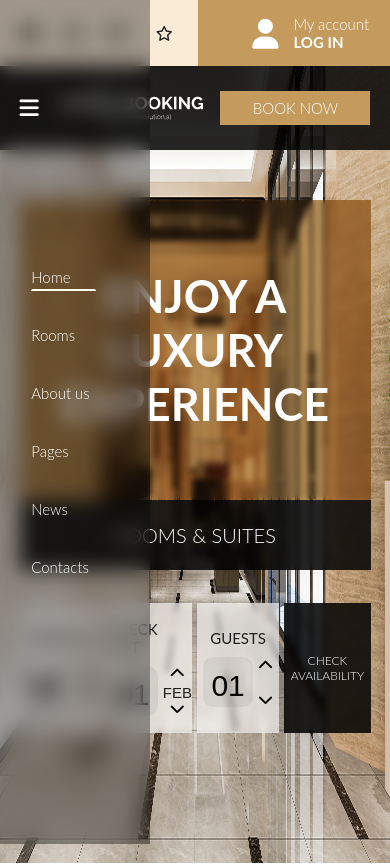
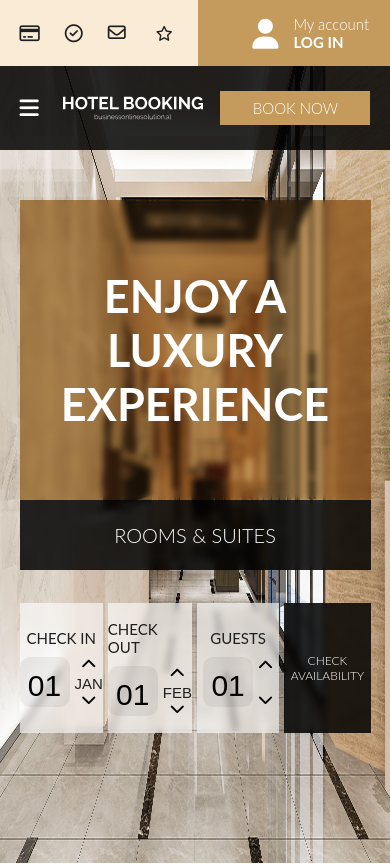
Before and after one commit to FlavioAvdulla/Hotel-Booking-System, a React (Vite) app in the folder FrontEnd/: page / in a window 390 px wide. Shown: the top 865 px of the page. Built offline with nearby package versions, Linux system fonts and the light colour scheme.

Commit message:
web_update

```diff
--- a/FrontEnd/src/components/NavbarBottom/NavbarBottom.css
+++ b/FrontEnd/src/components/NavbarBottom/NavbarBottom.css
@@ -1,14 +1,11 @@
 .navbar-bottom {
     background-color: var(--black-color-transparency);
     overflow: hidden;
-    position: -webkit-sticky;
-    /* For Safari */
+    position: -webkit-sticky; /* For Safari */
     position: sticky;
     top: -1px;
-    z-index: 2;
-    /* Ensure it stays on top */
+    z-index: 2; /* Ensure it stays on top */
 }
-
 
 .navbar-sections-bottom {
     width: 90%;
@@ -84,7 +81,6 @@
     display: none;
 }
 
-
 @media (max-width:1400px) {
     .page-sections ul {
         gap: 20px;
@@ -96,11 +92,9 @@
         gap: 0px;
     }
 
-
     .navbar-bottom img {
         width: 140px;
     }
-
 }
 
 @media (max-width:1000px) {
@@ -115,11 +109,9 @@
     .navbar-bottom button {
         min-width: 110px;
     }
-
 }
 
 @media (max-width:750px) {
-
     .page-sections {
         display: flex;
         align-items: right;
@@ -136,18 +128,15 @@
     }
 
     .page-sections li {
-        /* display: flex; */
         margin: 0px 15% 0px 0px;
         font-size: 0px;
         width: 65px;
         text-align: left;
-        /* background-color: rgb(108, 108, 108); */
     }
 
     .navbar-bottom img {
         margin: 0px 0px 0px 15px;
     }
-
 
     /* Menu icon */
     .fa-bars {
@@ -162,7 +151,6 @@
     }
 
     /* Mobile Menu */
-
     .navbar-menu {
         display: flex;
         flex-direction: column;
@@ -175,61 +163,8 @@
         backdrop-filter: blur(10px);
         justify-content: center;
         align-items: center;
-        /* z-index: 2; */
-        /* transform: translateX(100%); */
-        /* transition: transform 0.3s ease-in-out; */
-    }
-
-    .navbar-menu.open {
-        animation: slideIn 1s forwards;
-        transform: translateX(0);
-    }
-
-    .navbar-menu.closed {
-        animation: slideOut 1s forwards;
-        transform: translateX(0);
-    }
-
-    /* ====================Slide in and out */
-    @keyframes slideIn {
-        from {
-            transform: translateX(-100%);
-        }
-
-        to {
-            transform: translateX(0);
-        }
-    }
-
-    @keyframes slideOut {
-        from {
-            transform: translateX(0);
-        }
-
-        to {
-            transform: translateX(-100%);
-        }
-    }
-
-
-
-    /* IN CASE YOU DONT WANT TO OPEN MENU AUTOMATICALLY
-      SET THE USESTATE FROM TRUE TO FALSE AND WRITE THIS CODE IN CSS
-
-    .navbar-menu {
-        display: flex;
-        flex-direction: column;
-        position: fixed;
-        top: 0;
-        left: 0;
-        height: 100%;
-        width: 150px;
-        background-color: rgba(0, 0, 0, 0.359);
-        backdrop-filter: blur(10px);
-        justify-content: center;
-        align-items: center;
-        transform: translateX(-100%);
-        transition: transform 1s ease-in-out;
+        transform: translateX(-100%); /* Ensure menu starts closed */
+        transition: transform 0.6s ease-in-out;
     }
 
     .navbar-menu.open {
@@ -238,7 +173,7 @@
 
     .navbar-menu.closed {
         transform: translateX(-100%);
-    } */
+    }
 
     .page-sections li::after {
         content: "";
--- a/FrontEnd/src/components/NavbarBottom/NavbarBottom.jsx
+++ b/FrontEnd/src/components/NavbarBottom/NavbarBottom.jsx
@@ -9,7 +9,7 @@ const NavbarBottom = () => {
   const location = useLocation();
   const navigate = useNavigate();
   const [activeSection, setActiveSection] = useState("/");
-  const [mobileMenu, setMobileMenu] = useState(true);
+  const [mobileMenu, setMobileMenu] = useState(false);
   const menuRef = useRef(null);
 
   // Function to toggle the mobile menu
```
